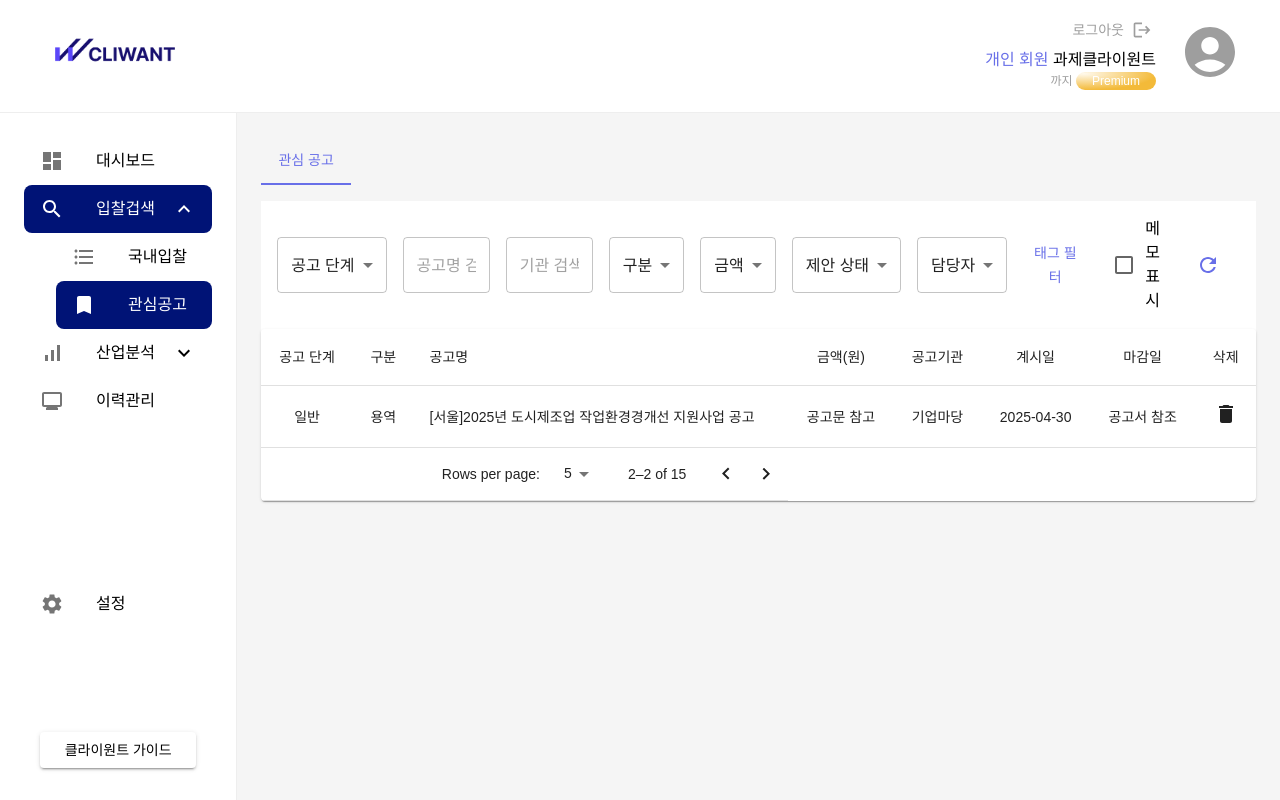
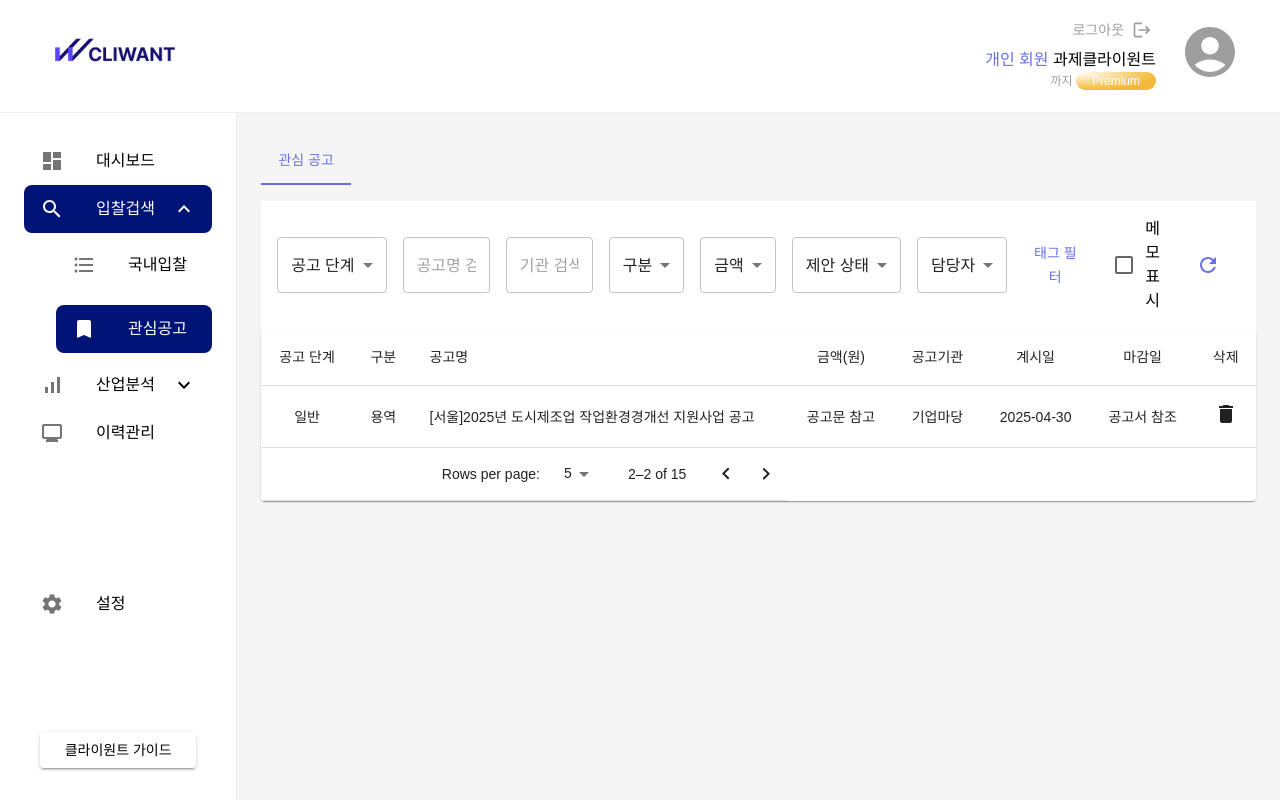
Before and after one commit to yubinjodev/cliwant-assignment, a Next.js app: page /rfp/saved in a window 1280 px wide. Built offline with nearby package versions, Linux system fonts and the light colour scheme; what @mui/material-nextjs would draw is missing.

Commit message:
Fix: Disable hover styles when menu and submenu is active on menu bar

```diff
--- a/src/components/layout/menu-bar.tsx
+++ b/src/components/layout/menu-bar.tsx
@@ -56,6 +56,7 @@ export default function Menubar() {
                   ...(pathname.split('/')[1] === menu.identifier && {
                     backgroundColor: 'secondary.main',
                     color: '#fff',
+                    '&:hover': { backgroundColor: 'secondary.main' },
                     '& .MuiSvgIcon-root': {
                       color: '#fff',
                     },
@@ -69,7 +70,7 @@ export default function Menubar() {
 
               {menu.submenus.map((submenu) => (
                 <Collapse in={menu.isOpen} timeout="auto" unmountOnExit key={submenu.title}>
-                  <List component="div" disablePadding>
+                  <List component="div">
                     <LinkListItemButton
                       href={submenu.href}
                       sx={{
@@ -78,6 +79,7 @@ export default function Menubar() {
                         ...(pathname === submenu.href && {
                           backgroundColor: 'secondary.main',
                           color: '#fff',
+                          '&:hover': { backgroundColor: 'secondary.main' },
                           '& .MuiSvgIcon-root': {
                             color: '#fff',
                           },
```
